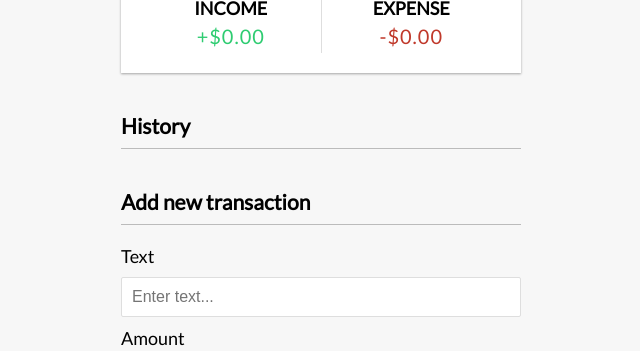
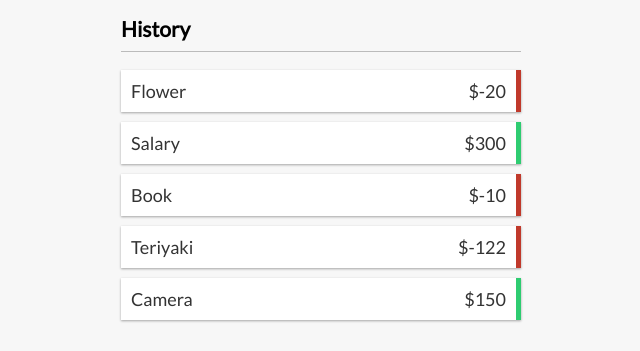
Before and after one commit to jonathans-razor/vue-3-and-composition-api-tutorial, a Vue app: page / in a window 1280 px wide. Shown: the part 205-556 px from the top of the page, without its empty margins (319-959 px from the left). Built offline with nearby package versions, Linux system fonts and the light colour scheme.

Commit message:
Jan-19-2024-7-44-32-PM

```diff
--- a/src/App.vue
+++ b/src/App.vue
@@ -3,7 +3,7 @@
   <div class="container">
     <Balance />
     <IncomeExpenses />
-    <TransactionList />
+    <TransactionList :transactions="transactions" />
     <AddTransaction />
   </div>
 </template>
--- a/src/components/TransactionList.vue
+++ b/src/components/TransactionList.vue
@@ -6,3 +6,14 @@
     </li>
   </ul>
 </template>
+
+<script setup>
+import { defineProps } from 'vue'
+
+const props = defineProps({
+  transactions: {
+    type: Array,
+    required: true,
+  }
+})
+</script>
```
